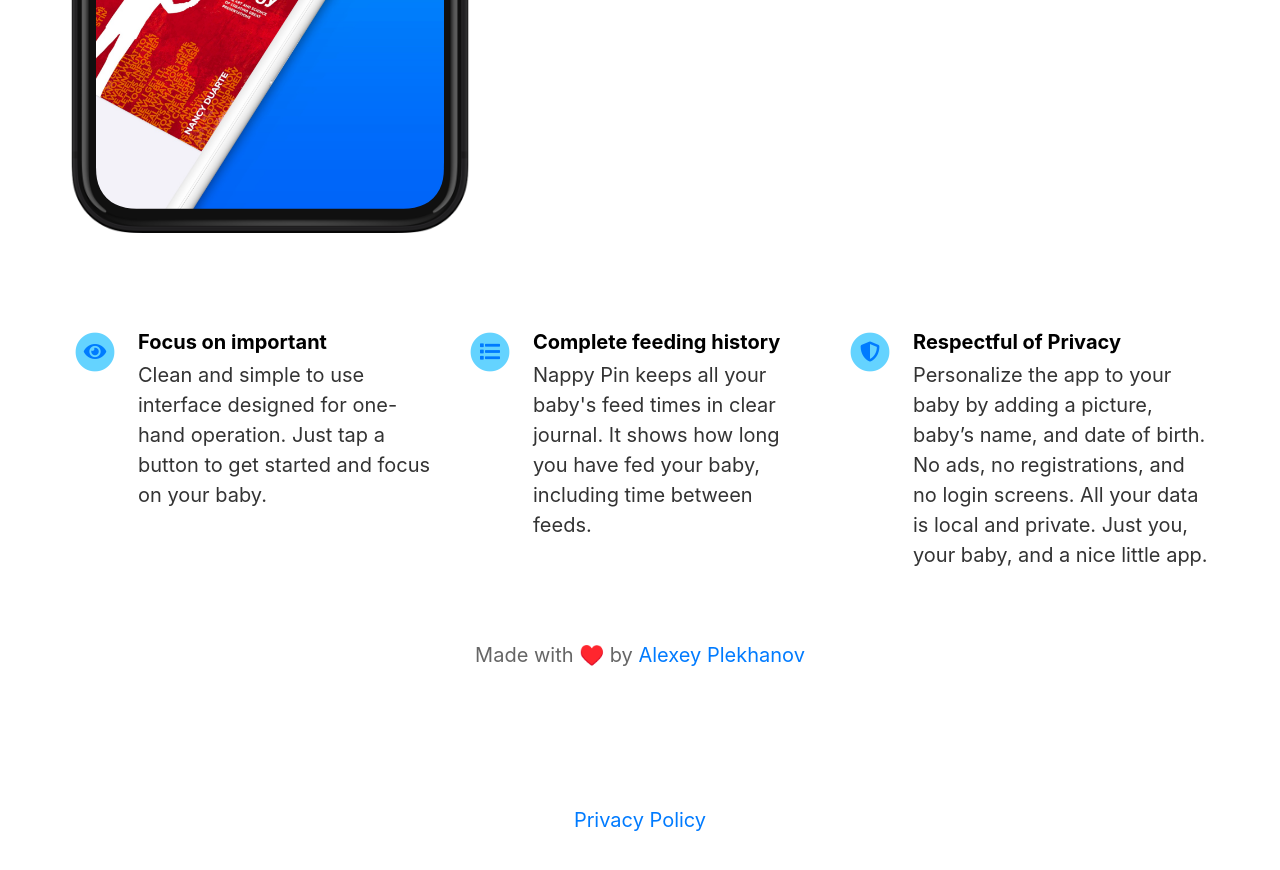
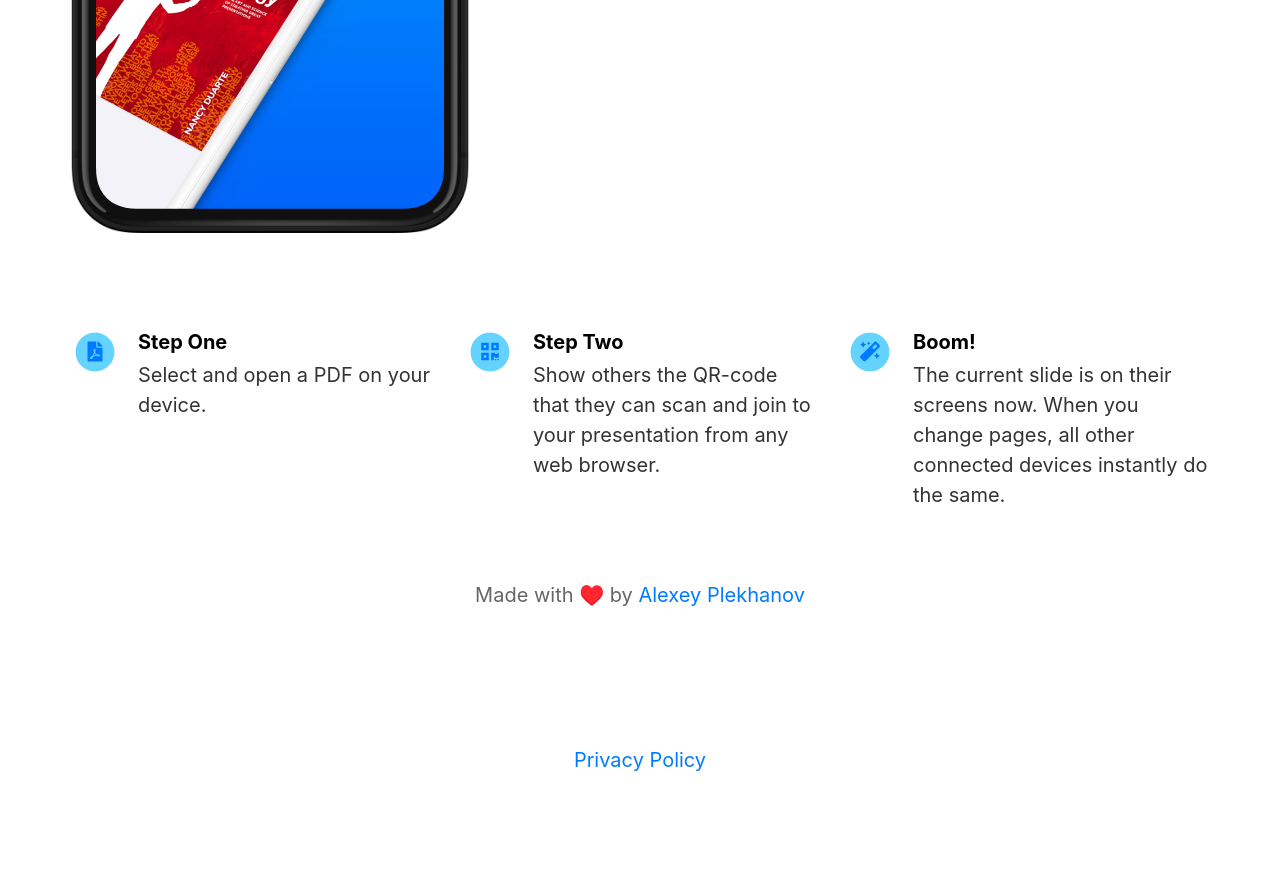
Before and after one commit to aplekhanov/prepod-app, a Jekyll site: the page built from index.html, in a window 1280 px wide and 900 px high, scrolled down 752 px. Shown: the top 870 px of the window. Built offline with Jekyll 4.4.1, drawn with Linux system fonts in a browser that asks for light colours; nearby versions of some CDN libraries; after the commit the page ends 1592 px from its top, so only the background shows below that.

Commit message:
Update _config.yml

```diff
--- a/_config.yml
+++ b/_config.yml
@@ -34,17 +34,17 @@ youtube_username                          :
 # Feature List                            Edit, add or remove features to be presented.
 features                                  :
 
-  - title                                 : Focus on important
-    description                           : Clean and simple to use interface designed for one-hand operation. Just tap a button to get started and focus on your baby.
-    fontawesome_icon_name                 : eye
+  - title                                 : Step One
+    description                           : Select and open a PDF on your device.
+    fontawesome_icon_name                 : file-pdf
 
-  - title                                 : Complete feeding history
-    description                           : Nappy Pin keeps all your baby's feed times in clear journal. It shows how long you have fed your baby, including time between feeds.
-    fontawesome_icon_name                 : list
+  - title                                 : Step Two
+    description                           : Show others the QR-code that they can scan and join to your presentation from any web browser.
+    fontawesome_icon_name                 : qrcode
 
-  - title                                 : Respectful of Privacy
-    description                           : Personalize the app to your baby by adding a picture, baby’s name, and date of birth. No ads, no registrations, and no login screens. All your data is local and private. Just you, your baby, and a nice little app.
-    fontawesome_icon_name                 : shield-alt
+  - title                                 : Boom!
+    description                           : The current slide is on their screens now. When you change pages, all other connected devices instantly do the same.
+    fontawesome_icon_name                 : magic
 
 
 
```
